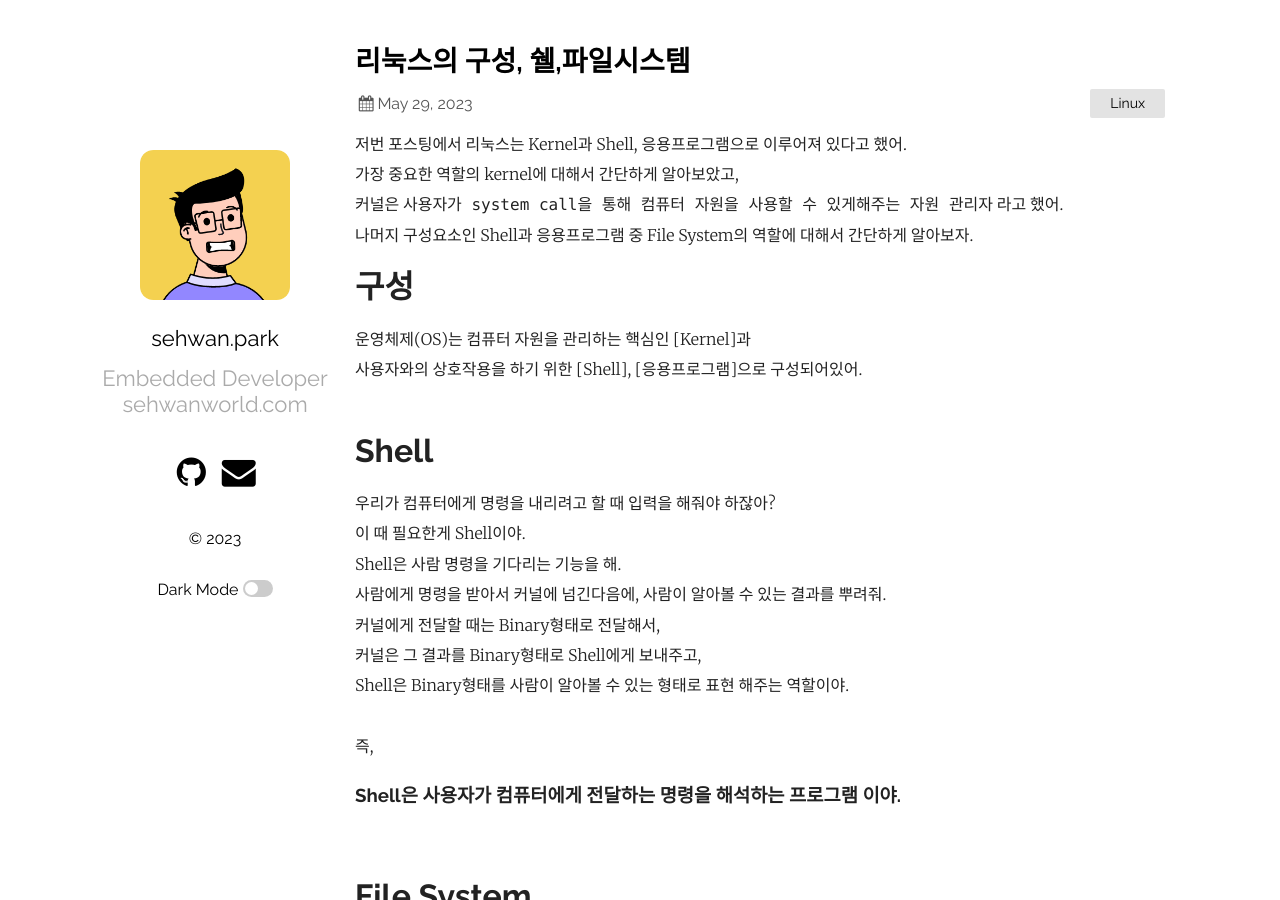
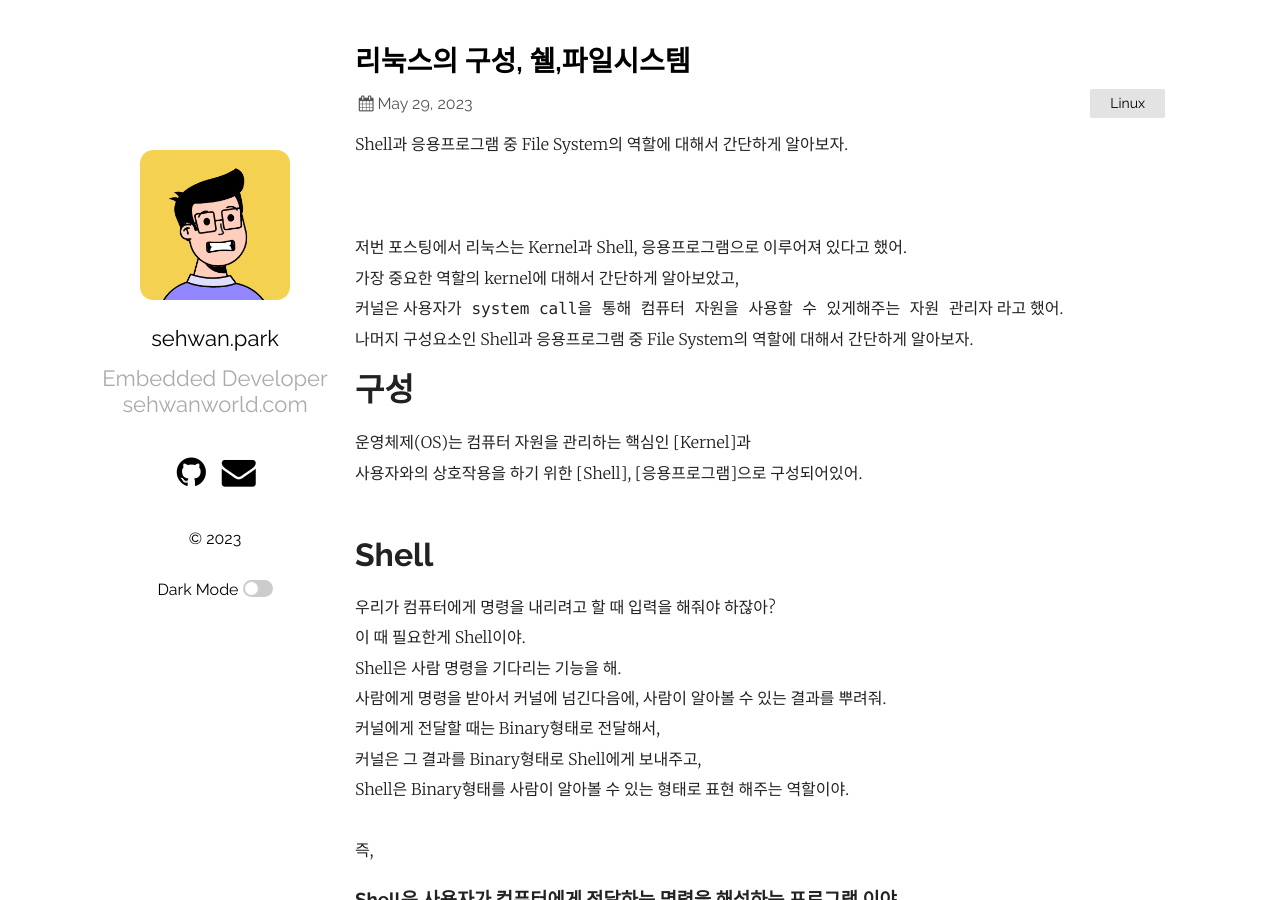
Before and after one commit to sehwann/sehwann.github.io, a Jekyll site: the page built from _posts/2023-05-29-리눅스의 구성, 쉘,파일시스템.markdown, in a window 1280 px wide and 900 px high. Built offline with Jekyll 4.4.1, drawn with Linux system fonts in a browser that asks for light colours.

Commit message:
posts : Update posts

```diff
--- a/_posts/2023-05-29-리눅스의 구성, 쉘,파일시스템.markdown
+++ b/_posts/2023-05-29-리눅스의 구성, 쉘,파일시스템.markdown
@@ -4,6 +4,9 @@ title:  "리눅스의 구성, 쉘,파일시스템"
 date:   2023-05-29 10:30:22 +0530
 categories: Linux
 ---
+Shell과 응용프로그램 중 File System의 역할에 대해서 간단하게 알아보자.<br>
+#
+
 저번 포스팅에서 리눅스는 Kernel과 Shell, 응용프로그램으로 이루어져 있다고 했어.<br>
 가장 중요한 역할의 kernel에 대해서 간단하게 알아보았고,<br>
 커널은 `사용자가 system call을 통해 컴퓨터 자원을 사용할 수 있게해주는 자원 관리자` 라고 했어.<br>
```
